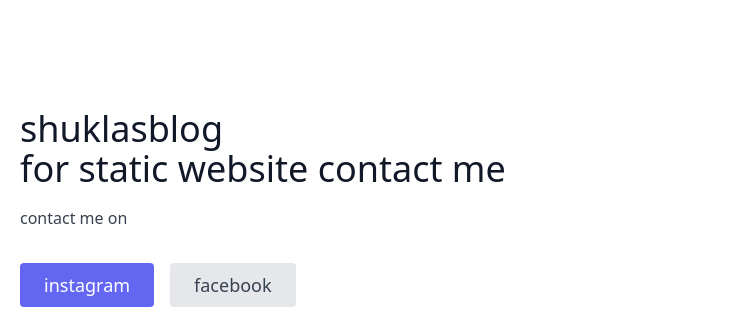
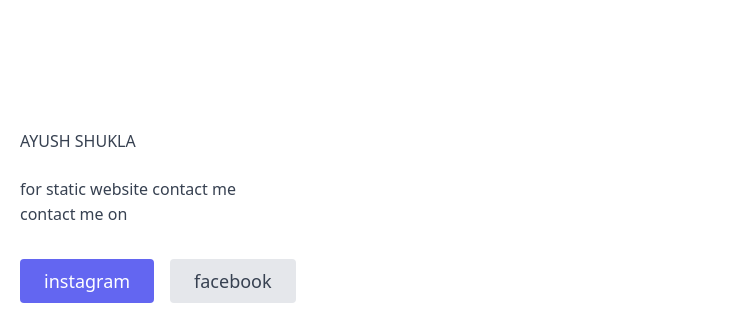
Before and after one commit to ayush-shuklas/tailwindcss.github.io, a plain HTML site: page index.html in a window 1280 px wide. Shown: the part 182-501 px from the top of the page, 0-743 px from the left. Drawn offline with nearby package versions, Linux system fonts and the light colour scheme.

Commit message:
Update index.html

```diff
--- a/index.html
+++ b/index.html
@@ -32,7 +32,7 @@
       <section class="text-gray-700 body-font">
         <div class="container mx-auto flex px-5 py-24 md:flex-row flex-col items-center" bis_skin_checked="1">
           <div class="lg:flex-grow md:w-1/2 lg:pr-24 md:pr-16 flex flex-col md:items-start md:text-left mb-16 md:mb-0 items-center text-center" bis_skin_checked="1">
-            <h1 class="title-font sm:text-4xl text-3xl mb-4 font-medium text-gray-900">shuklasblog
+            <h1 class="title-font sm:text-4xl text-3xl mb-4 font-medium text-gray-900"><h4>AYUSH SHUKLA</h4>
               <br class="hidden lg:inline-block">for static website contact me
             </h1>
             <p class="mb-8 leading-relaxed">contact me on </p>
```
